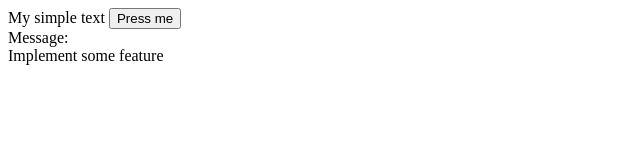
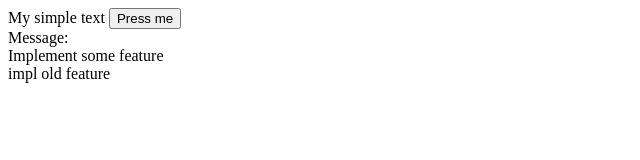
Before and after one commit to pzarudnii/courseera-test, a plain HTML site: page mod1/assignment1-starter-code/index.html in a window 1280 px wide. Shown: the whole page, without its empty margins (0-640 px from the left). Drawn offline with nearby package versions, Linux system fonts and the light colour scheme.

Commit message:
Impl old feature

```diff
--- a/mod1/assignment1-starter-code/index.html
+++ b/mod1/assignment1-starter-code/index.html
@@ -10,5 +10,7 @@
     <div>Message: </div>
     <script src="https://ajax.googleapis.com/ajax/libs/angularjs/1.5.6/angular.min.js"></script>
 	<div>Implement some feature</div>
+
+<div>impl old feature</div>
 </body>
 </html>
```
